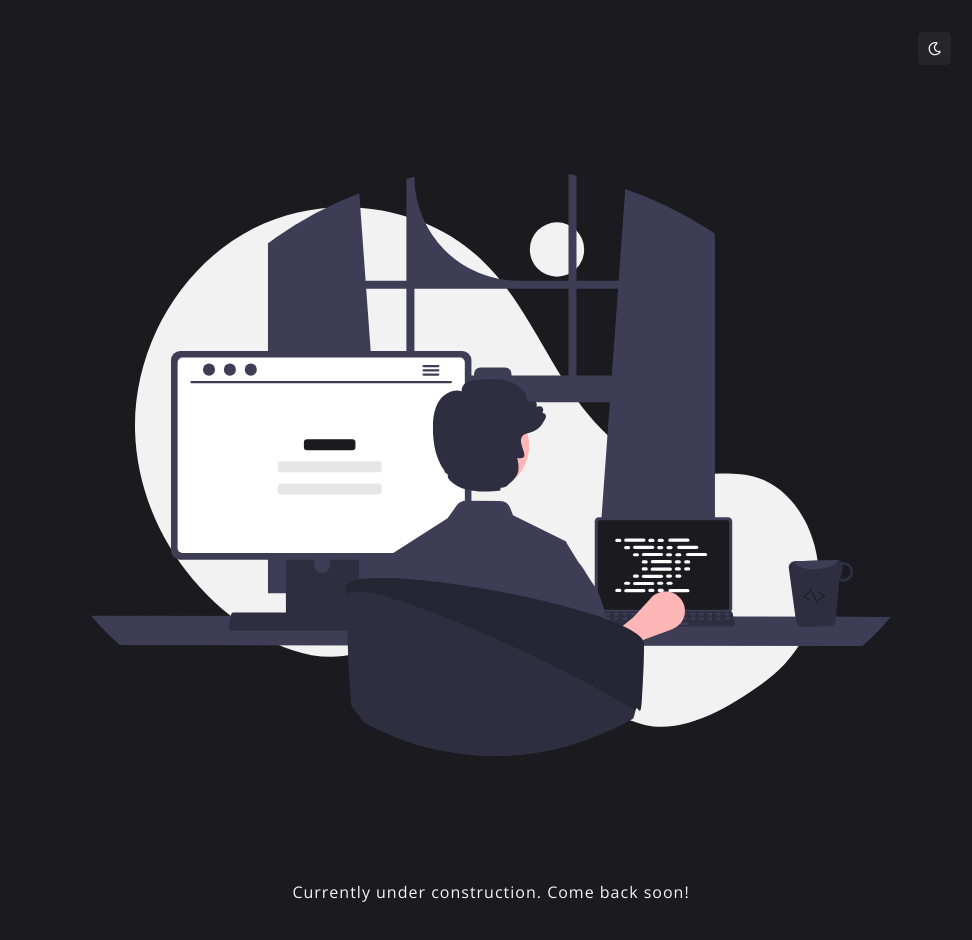
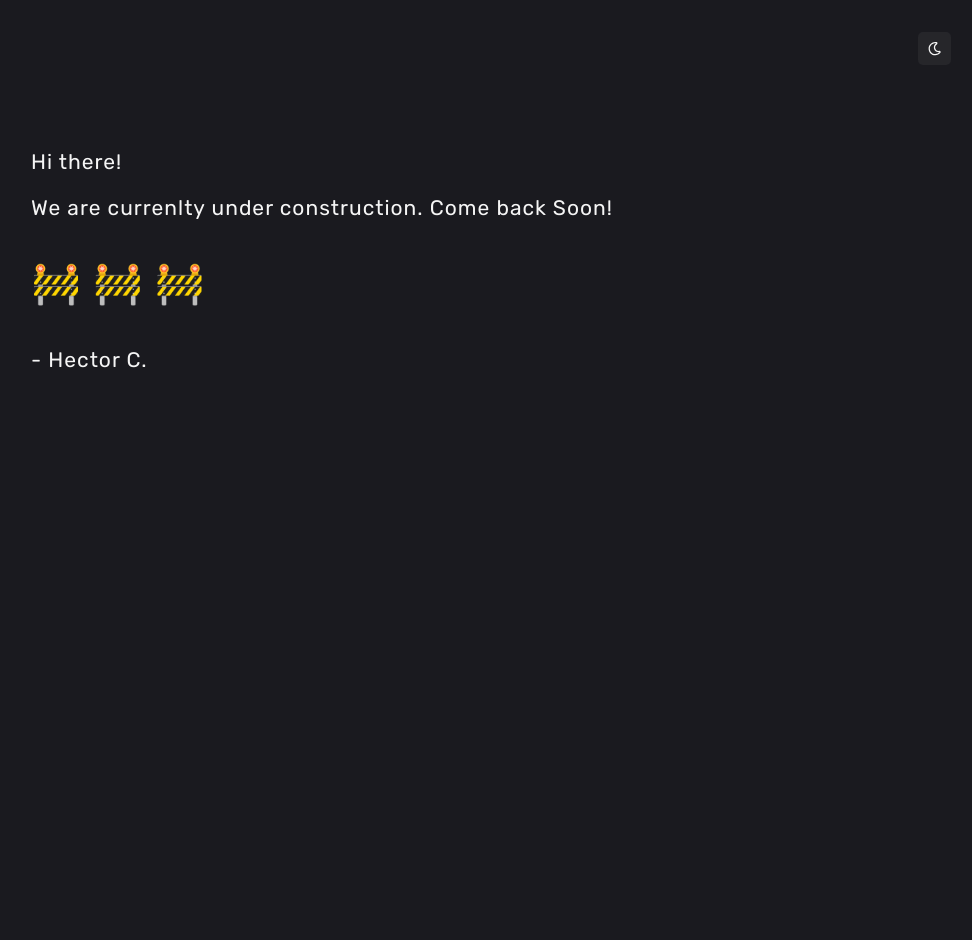
Before and after one commit to hcardonaweb/hectorcardona.com, a Next.js app: page / in a window 1280 px wide. Shown: the top 940 px of the page, without its empty margins (149-1121 px from the left). After the commit the page ends 832 px from the top, so only its background shows below. Built offline with nearby package versions, Linux system fonts and the light colour scheme.

Commit message:
Updated Construction. Added nav component.

```diff
--- a/components/Construction.js
+++ b/components/Construction.js
@@ -1,31 +1,23 @@
-import Image from 'next/image'
-import Programmer from '../src/img/undraw_programming_dark.svg'
 import styled from 'styled-components'
 
-const ImageWrap = styled.div `
-    display: flex;
-    align-items: center;
-    justify-content: center;
+const TextWrap = styled.section `
+    margin: 4em 0;
+    font-size: 21px;
 `
 
-const ComingSoon = styled.div `
-    text-align:center;
+const Emoji = styled.p `
+    font-size: 40px;
 `
 
 function Construction() {
-    return (
+return (
         <>
-            <ImageWrap>
-            <Image
-                src={Programmer}
-                alt="Under Construction Vector"
-                width={800}
-                height={800}
-            />
-            </ImageWrap>
-            <ComingSoon>
-                <p>Currently under construction. Come back soon!</p>
-            </ComingSoon>
+            <TextWrap>
+                <p>Hi there!</p>
+                <p>We are currenlty under construction. Come back Soon!</p>
+                <Emoji>🚧 🚧 🚧</Emoji>
+                <p>- Hector C.</p>
+            </TextWrap>
         </>
     )
 }
--- /dev/null
+++ b/components/Nav.js
@@ -0,0 +1,19 @@
+import styled from 'styled-components';
+
+const NavBar = styled.nav `
+margin: 0 auto;
+  padding: 0 20px;
+  max-width: 960px;
+`
+
+function Navigation() {
+  return (
+  <NavBar>
+    <a href="#">
+      &#8757;
+    </a>
+  </NavBar>
+  )
+}
+
+export default Navigation
--- a/components/Toggl.js
+++ b/components/Toggl.js
@@ -15,9 +15,10 @@ library.add(
  faSun
 );
 
-const TogglSection = styled.div`
+const TogglSection = styled.nav`
     display: flex;
     justify-content: flex-end;
+    margin: 2em 0;
 `;
 
 const Btn = styled.button`
--- a/pages/index.js
+++ b/pages/index.js
@@ -6,8 +6,7 @@ import { GlobalStyles } from '../styles/global';
 
 import Head from 'next/head'
 import Toggle from '../components/Toggl'
-import Hello from '../components/Hello'
-import Technologies from '../components/Technologies'
+import Navigation from '../components/Nav';
 import Construction from '../components/Construction';
 import styles from '../styles/Home.module.css'
 
@@ -25,18 +24,14 @@ export default function Home() {
   return (
     <ThemeProvider theme={theme === 'light' ? lightTheme : darkTheme}>
     <GlobalStyles/>
-
+    <Head>
+      <title>Hector Cardona - Front-End Web Developer</title>
+      <meta name="description" content="Built with Next.js &amp; React" />
+      <link rel="icon" href="/favicon.ico" />
+    </Head>
     <div className={styles.container}>
-      <Head>
-        <title>Hector Cardona - Front-End Web Developer</title>
-        <meta name="description" content="Built with Next.js &amp; React" />
-        <link rel="icon" href="/favicon.ico" />
-      </Head>
       <main className={styles.main}>
-        {/*Pass the toggle functionality to the button*/}
         <Toggle theme={theme} toggleTheme={toggleTheme}/>
-        {/* <Hello /> */}
-        {/*<Technologies />*/}
         <Construction />
       </main>
     </div>
--- a/styles/Home.module.css
+++ b/styles/Home.module.css
@@ -6,7 +6,6 @@
 
 .main {
   min-height: 100vh;
-  padding: 2rem 0;
 }
 
 .footer {
--- a/styles/globals.css
+++ b/styles/globals.css
@@ -1,10 +1,10 @@
-@import url('https://fonts.googleapis.com/css2?family=Open+Sans:ital,wght@0,300;0,400;0,500;0,600;0,700;0,800;1,300;1,400;1,500;1,600;1,700;1,800&display=swap');
+@import url('https://fonts.googleapis.com/css2?family=Rubik:ital,wght@0,300;0,400;0,500;0,600;0,700;0,800;0,900;1,300;1,400;1,500;1,600;1,700;1,800;1,900&display=swap');
 
 html,
 body {
   padding: 0;
   margin: 0;
-  font-family: 'Open Sans', sans-serif;
+  font-family: 'Rubik', sans-serif;
 }
 
 * {
```
Also changed, not shown: src/img/design_components_dark.svg (added).
